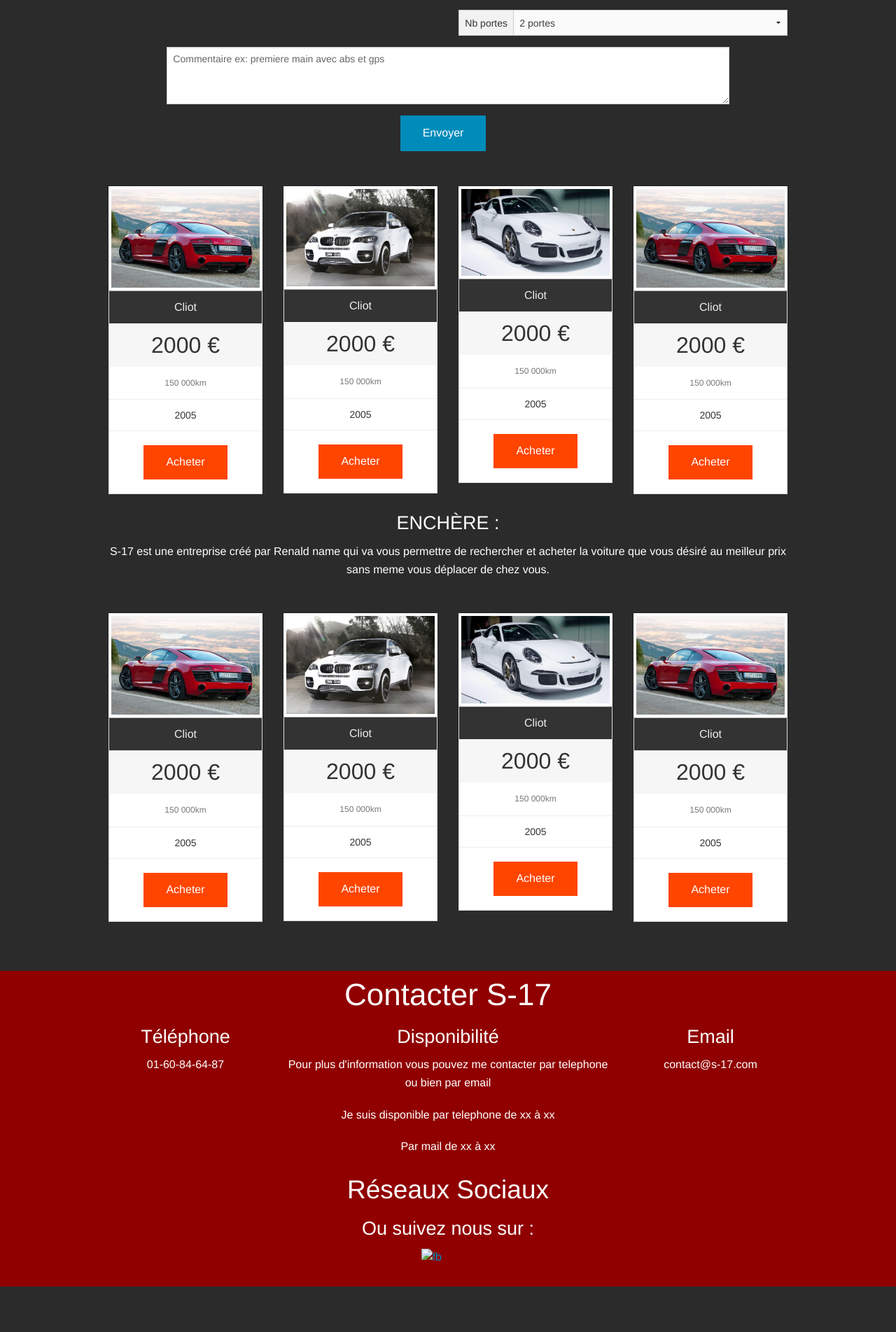
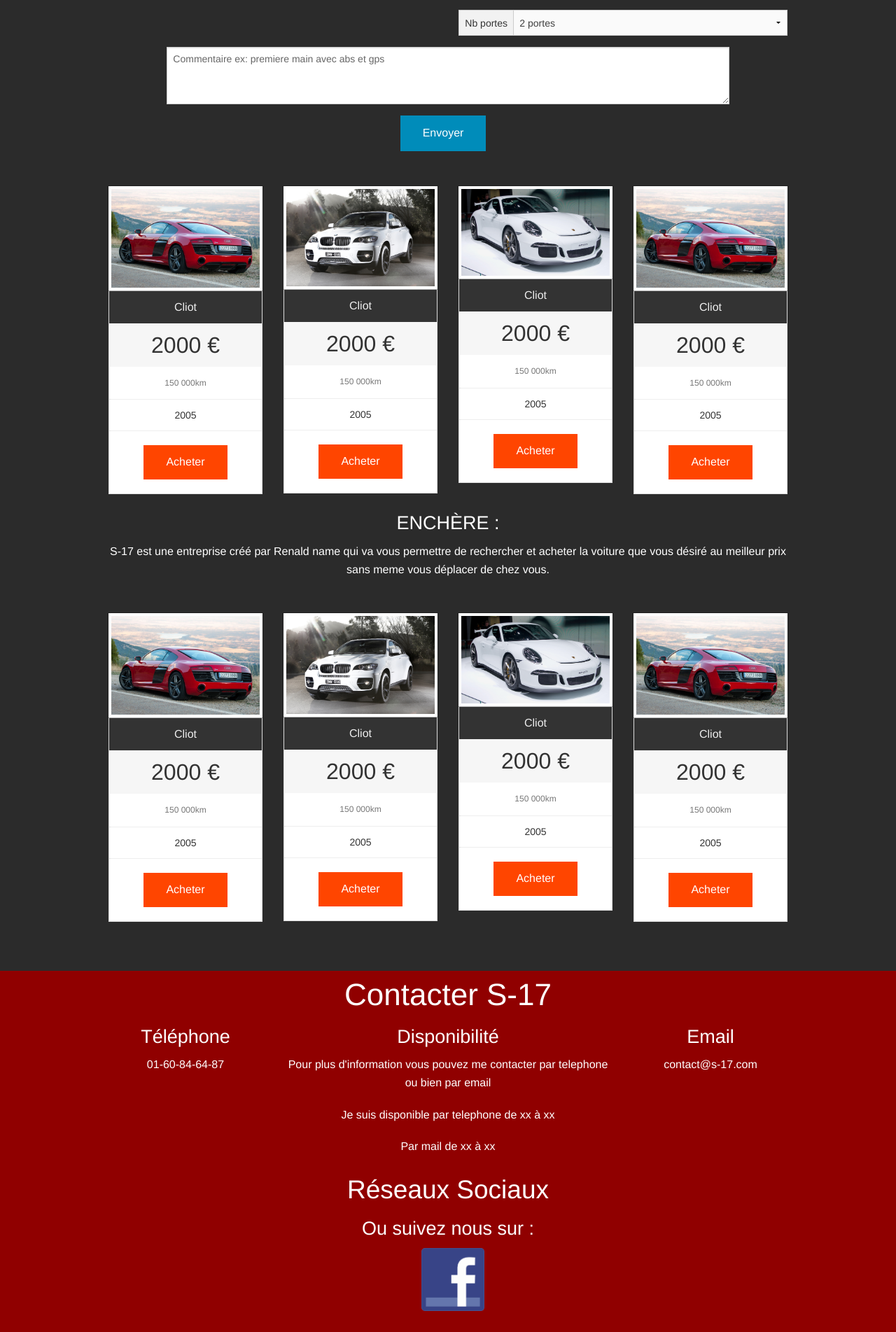
Before and after one commit to Thegeiger/S-17, a Jekyll site: the page built from index.html, in a window 1280 px wide. Shown: the part 2055-3958 px from the top of the page at 70% size. Built offline with Jekyll 4.4.1, drawn with Linux system fonts in a browser that asks for light colours; before the commit the page ends 3893 px from its top, so only the background shows below that.

Commit message:
Updated '_includes/footer.html' via CloudCannon

```diff
--- a/_includes/footer.html
+++ b/_includes/footer.html
@@ -40,7 +40,7 @@
         </div>
         <div class="row">
           <div class="large-offset-5 large-2 columns">
-            <a target="_blank" href="{{page.footer.facebook}}"><img alt="fb" class="imgtocenter" width="120px" src="/s-17/images/fb.gif"></a>
+            <a target="_blank" href="{{page.footer.facebook}}"><img alt="fb" class="imgtocenter" width="120px" src="/images/fb.gif"></a>
           </div>
         </div>
 
```
